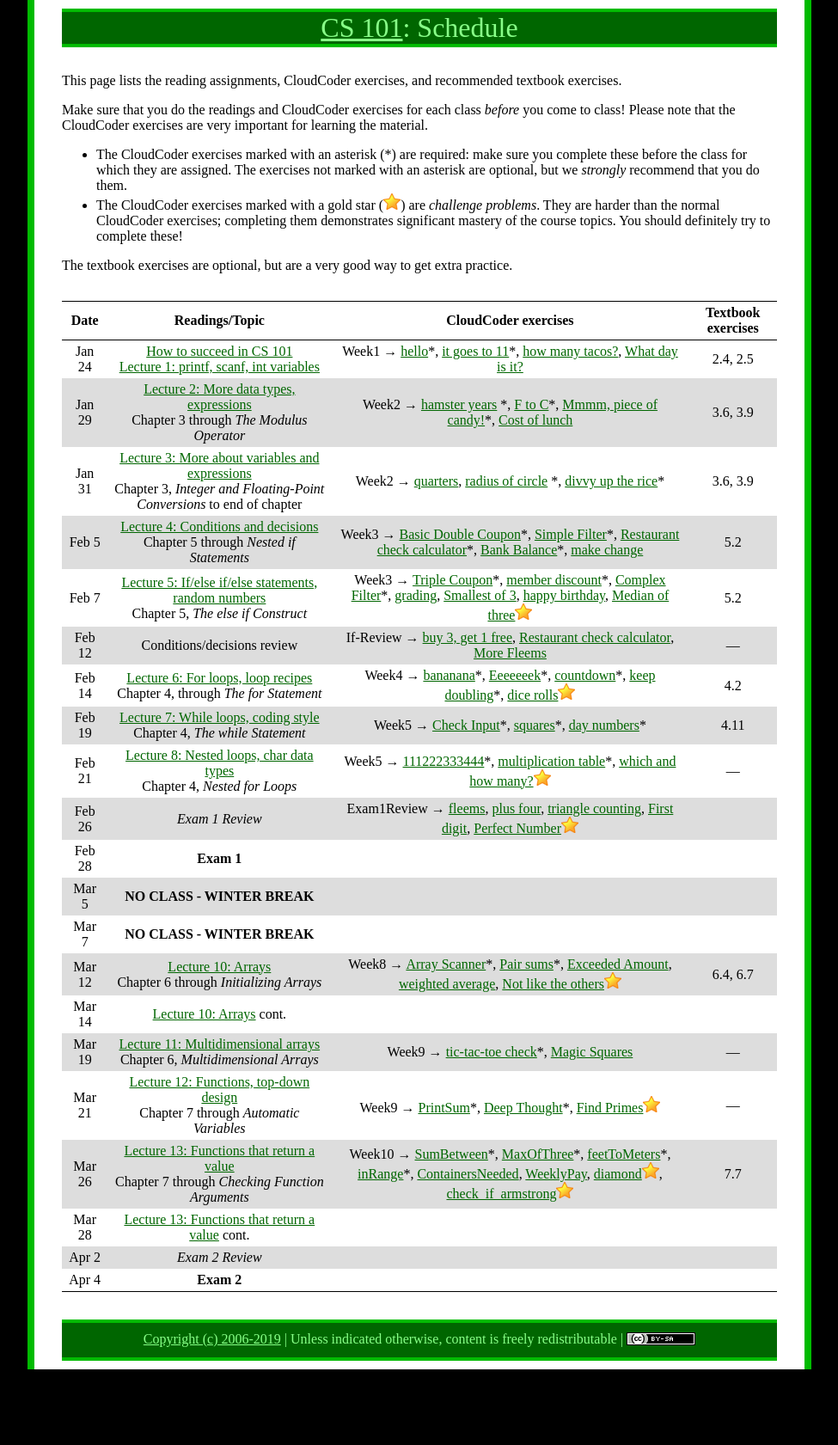
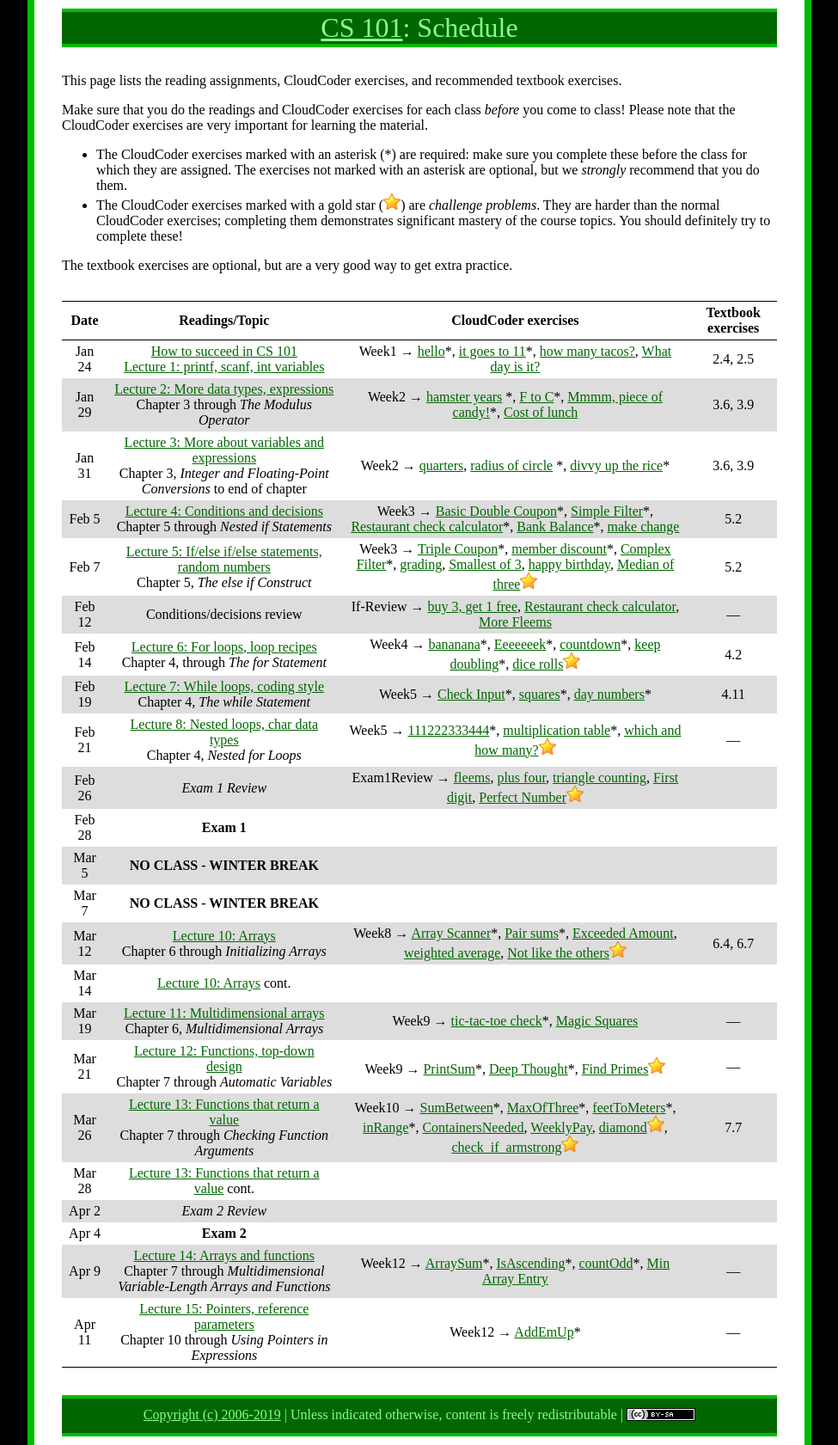
Before and after one commit to ycpcs/cs101-spring2019, a Jekyll site: the page built from schedule.md, in a window 1280 px wide. Shown: the whole page at 86% size, without its empty margins (152-1127 px from the left). Built offline with Jekyll 4.4.1, drawn with Linux system fonts in a browser that asks for light colours; before the commit the page ends 1593 px from its top, so only the background shows below that.

Commit message:
add week 12 lectures
add week 12 lectures

```diff
--- a/schedule.md
+++ b/schedule.md
@@ -35,12 +35,10 @@ Mar 26 | [Lecture 13: Functions that return a value](lectures/lecture13.html)<br
 Mar 28 | [Lecture 13: Functions that return a value](lectures/lecture13.html) cont. | |
 Apr 2  | *Exam 2 Review* | |
 Apr 4  | **Exam 2** |
+Apr 9  | [Lecture 14: Arrays and functions](lectures/lecture14.html)<br>Chapter 7 through *Multidimensional Variable-Length Arrays and Functions* | Week12 &rarr; [ArraySum](https://cs.ycp.edu/cloudcoder/#exercise?c=19,p=1016)\*, [IsAscending](https://cs.ycp.edu/cloudcoder/#exercise?c=19,p=1018)\*, [countOdd](https://cs.ycp.edu/cloudcoder/#exercise?c=19,p=1017)\*, [Min Array Entry](https://cs.ycp.edu/cloudcoder/#exercise?c=19,p=1052) | &mdash;
+Apr 11 | [Lecture 15: Pointers, reference parameters](lectures/lecture15.html)<br>Chapter 10 through *Using Pointers in Expressions* | Week12 &rarr; [AddEmUp](https://cs.ycp.edu/cloudcoder/#exercise?c=19,p=1021)\* | &mdash;
 
 <!--
-Oct 17 | [Lecture 13: Functions that return a value](lectures/lecture13.html)<br>Chapter 7 through *Checking Function Arguments* | Week8 &rarr; [SumBetween](https://cs.ycp.edu/cloudcoder/#exercise?c=18,p=1019)\*, [MaxOfThree](https://cs.ycp.edu/cloudcoder/#exercise?c=18,p=1020)\*, [feetToMeters](https://cs.ycp.edu/cloudcoder/#exercise?c=18,p=1037)\*, [inRange](https://cs.ycp.edu/cloudcoder/#exercise?c=18,p=1038)\*, [ContainersNeeded](https://cs.ycp.edu/cloudcoder/#exercise?c=18,p=1050), [WeeklyPay](https://cs.ycp.edu/cloudcoder/#exercise?c=18,p=1051), [diamond](https://cs.ycp.edu/cloudcoder/#exercise?c=18,p=1039)![gold star](img/goldstar-tiny.png), [check\_if\_armstrong](https://cs.ycp.edu/cloudcoder/#exercise?c=18,p=1059)![gold star](img/goldstar-tiny.png) | 7.7
-Oct 19 | [Lecture 13: Functions that return a value](lectures/lecture13.html) cont. | |
-Oct 24 | *Exam 2 Review* | |
-Oct 26 | **Exam 2** |
 Oct 31 | [Lecture 14: Arrays and functions](lectures/lecture14.html)<br>Chapter 7 through *Multidimensional Variable-Length Arrays and Functions* | Week10 &rarr; [ArraySum](https://cs.ycp.edu/cloudcoder/#exercise?c=18,p=1016)\*, [IsAscending](https://cs.ycp.edu/cloudcoder/#exercise?c=18,p=1018)\*, [countOdd](https://cs.ycp.edu/cloudcoder/#exercise?c=18,p=1017)\*, [Min Array Entry](https://cs.ycp.edu/cloudcoder/#exercise?c=18,p=1053) | &mdash;
 Nov 2  | [Lecture 15: Pointers, reference parameters](lectures/lecture15.html)<br>Chapter 10 through *Using Pointers in Expressions* | Week10 &rarr; [AddEmUp](https://cs.ycp.edu/cloudcoder/#exercise?c=18,p=1021)\* | &mdash;
 Nov 7  | [Lecture 16: Struct types](lectures/lecture16.html)<br>Chapter 8, through *Using Structures in Expressions*<br>[Lecture 17: Using structs with functions](lectures/lecture17.html)<br>Chapter 8, through *Initializing Structures* | Week11 &rarr; [find\_midpoint](https://cs.ycp.edu/cloudcoder/#exercise?c=18,p=1066)\* | &mdash;
```
Also changed, not shown: labs/index.md (+2 -2 lines).
